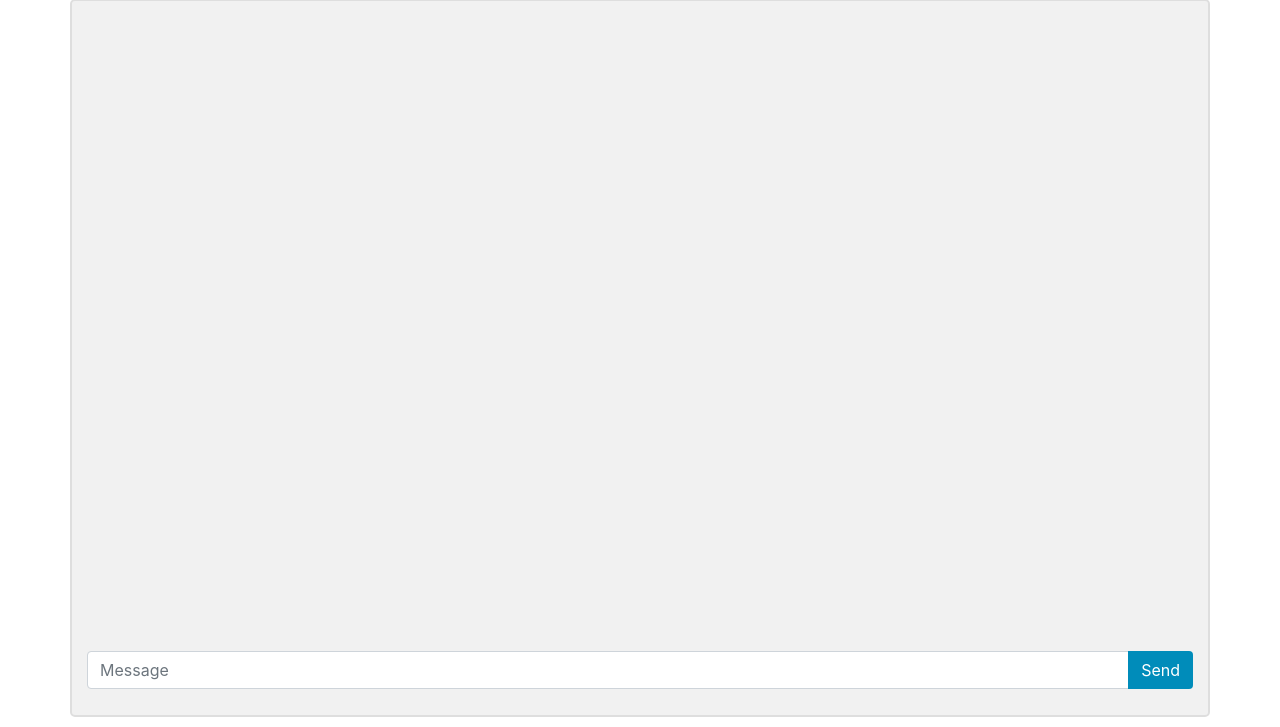
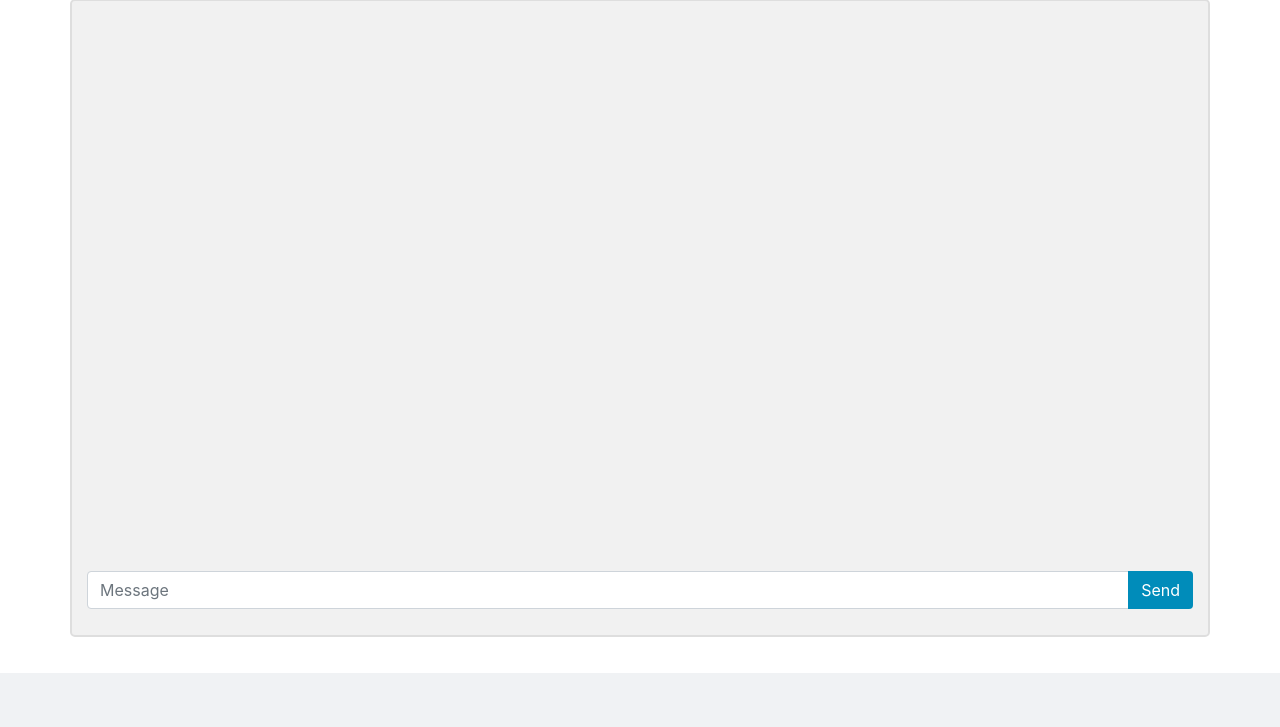
Before and after one commit to BaoNguyen25/Chat-App, a Flask app: template website/application/templates/index.html in a window 1280 px wide. Shown: the part 127-854 px from the top of the page. After the commit the page ends 800 px from the top, so only its background shows below. Run offline with Flask 2, Linux system fonts and the light colour scheme; the template is opened without the code that fills it, so the values that code supplies are empty; some libraries are stand-ins or nearby versions.

Commit message:
Completed project

```diff
--- /dev/null
+++ b/requirements.txt
@@ -0,0 +1,4 @@
+flask
+flask-socketio
+eventlet
+python-dotenv
--- a/website/application/static/index.js
+++ b/website/application/static/index.js
@@ -1,9 +1,9 @@
 $(function()
 {
-    $('#messages') .css({'height': (($(window).height()) *0.8)+'px'});
+    $('#messages') .css({'height': (($(window).height()) * 0.7)+'px'});
 
     $(window).bind('resize', function(){
-        $('#messages').css({'height': (($(window).height()) - 200)+'px'});
+        $('#messages').css({'height': (($(window).height()) * 0.7)+'px'});
     });
 });
 
@@ -128,7 +128,7 @@ async function add_messages(msg, scroll) {
 
     var content = '<div class="container">' + '<b style="color:#000" class="right">' + msg.name + "</b><p>" + msg.message + '</p><span class="time-right">' + n + "</span></div>";
     if (global_name == msg.name) {
-      content = '<div class="container darker">' + '<b style="color:#000" class="left">' + msg.name + "</b><p>" +msg.message + '</p><span class="time-left">' + n + "</span></div>";
+      content = '<div class="container darker">' + '<b style="color:#000" class="left">' + msg.name + "</b><p>" + msg.message + '</p><span class="time-left">' + n + "</span></div>";
     }
     // update div
     var messageDiv = document.getElementById("messages");
```
Also changed, not shown: website/application/templates/history.html (+12 -7 lines), README.md, website/application/img/home.png (added).
